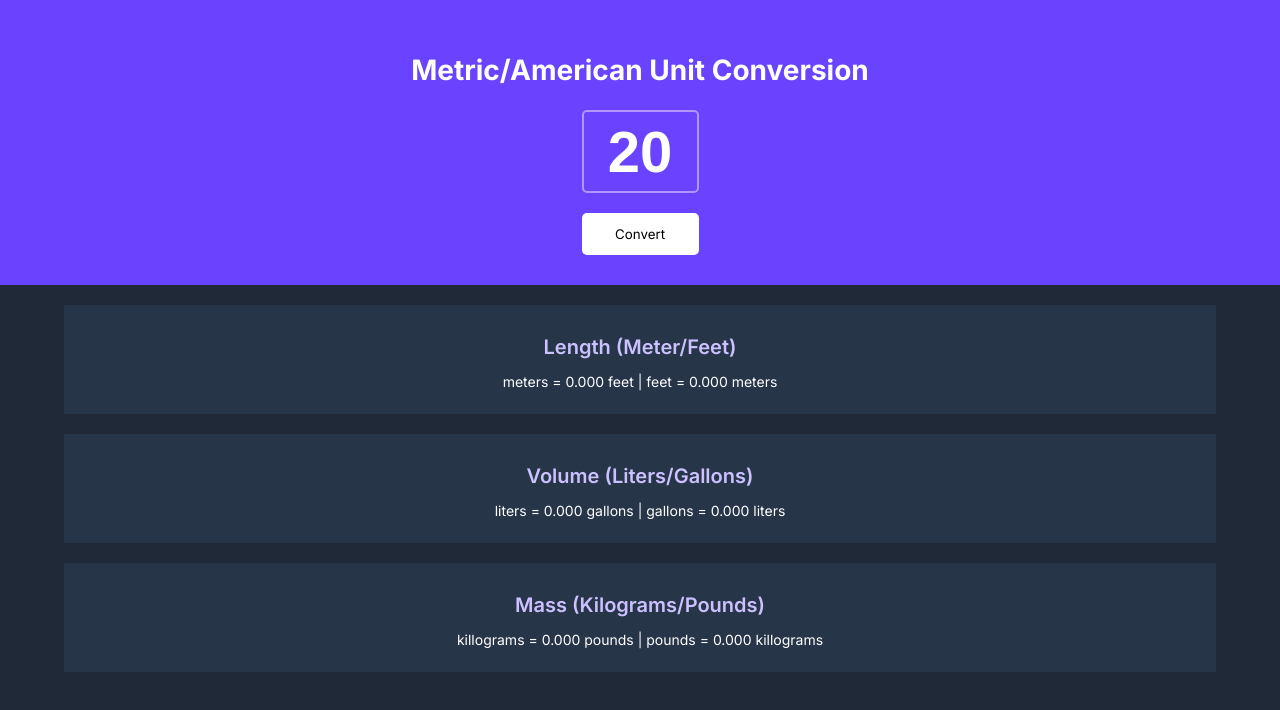
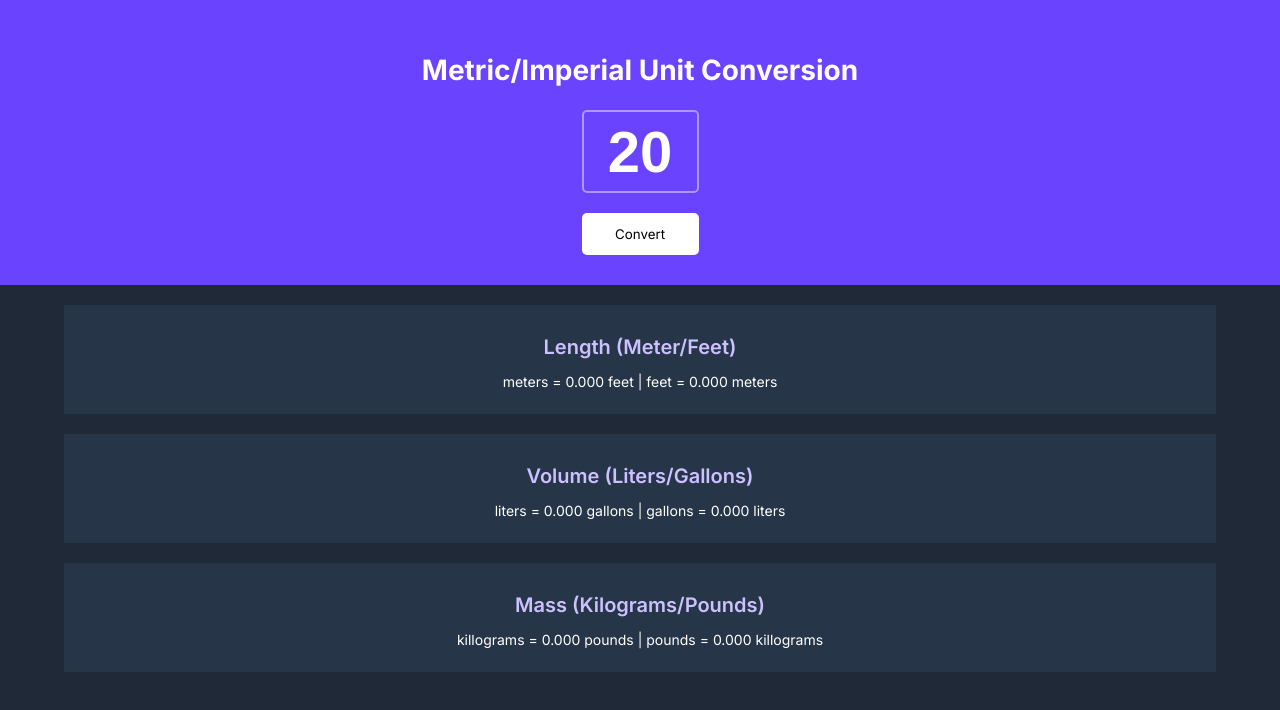
Before and after one commit to matthewrib/unitConverter, a website built with Vite: page index.html in a window 1280 px wide. Built offline with nearby package versions, Linux system fonts and the light colour scheme.

Commit message:
chnaged it back

```diff
--- a/index.html
+++ b/index.html
@@ -7,7 +7,7 @@
     </head>
     <body>
         <div class="hero-container">
-            <h2 id="hero-title">Metric/American Unit Conversion</h2>
+            <h2 id="hero-title">Metric/Imperial Unit Conversion</h2>
             <input type="text" id="input-el" placeholder="20">
             <button id="convert-btn">Convert</button>
         </div>
```
